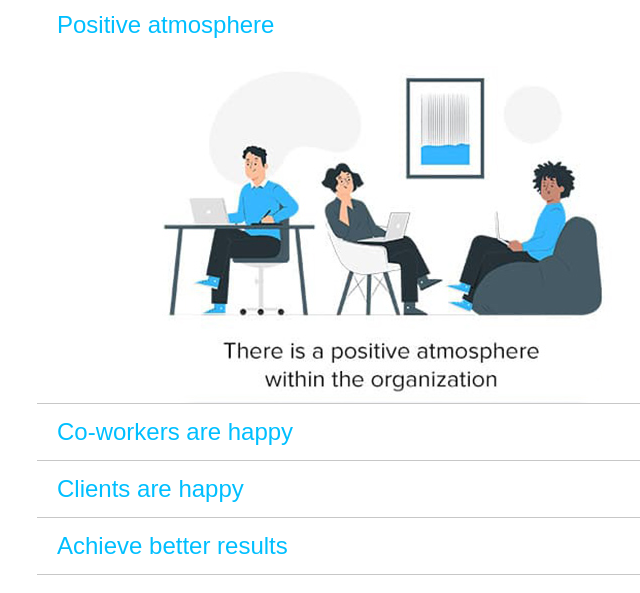
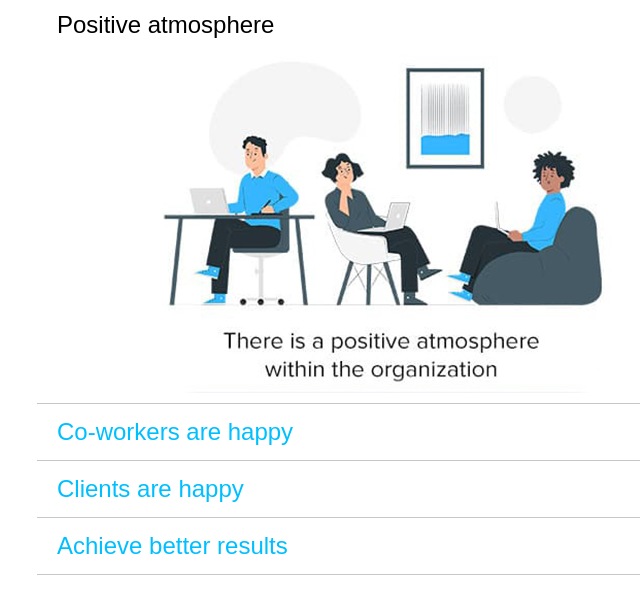
Before and after one commit to ankmsn/cssBayan, a plain HTML site: page cssBayan/index.html in a window 1280 px wide. Shown: the part 85-678 px from the top of the page, without its empty margins (253-893 px from the left). Drawn offline with Linux system fonts and the light colour scheme.

Commit message:
feat: finish desctop version (Sun, Mar 12, 2023 06:28:06 PM)

```diff
--- a/cssBayan/index.html
+++ b/cssBayan/index.html
@@ -18,9 +18,10 @@
             <label class="bayan-title" for="bayan-1">
                 <p>Positive atmosphere</p>
                 <div class="icon"></div>
+                <img src="/cssBayan/src/img/1.jpg" alt="img-1" class="bayan-img">
             </label>
 
-            <img src="/cssBayan/src/img/1.jpg" alt="img-1" class="bayan-img">
+
         </div>
 
         <div class="bayan-item">
@@ -28,8 +29,9 @@
             <label class="bayan-title" for="bayan-2">
                 <p>Co-workers are happy</p>
                 <div class="icon"></div>
+                <img src="/cssBayan/src/img/2.jpg" alt="img-1" class="bayan-img">
             </label>
-            <img src="/cssBayan/src/img/2.jpg" alt="img-1" class="bayan-img">
+
         </div>
 
         <div class="bayan-item">
@@ -37,18 +39,20 @@
             <label class="bayan-title" for="bayan-3">
                 <p>Clients are happy</p>
                 <div class="icon"></div>
+                <img src="/cssBayan/src/img/3.jpg" alt="img-1" class="bayan-img">
             </label>
 
-            <img src="/cssBayan/src/img/3.jpg" alt="img-1" class="bayan-img">
+
         </div>
         <div class="bayan-item">
             <input class="bayan-input" type="radio" name="bayan" id="bayan-4">
             <label class="bayan-title" for="bayan-4">
                 <p>Achieve better results</p>
                 <div class="icon"></div>
+                <img src="/cssBayan/src/img/4.jpg" alt="img-1" class="bayan-img">
             </label>
 
-            <img src="/cssBayan/src/img/4.jpg" alt="img-1" class="bayan-img">
+
         </div>
 
 
--- a/cssBayan/style.css
+++ b/cssBayan/style.css
@@ -37,8 +37,14 @@ h1 {
 
 }
 
+p {
+    display:block;
+    width: 97.5%;
+}
+
 .bayan-title {
     display: flex;
+    flex-wrap: wrap;
     justify-content: space-between;
     align-items: center;
     padding: 10px 20px;
@@ -46,7 +52,7 @@ h1 {
     cursor: pointer;
 }
 
-.bayan-title:hover ~ .bayan-img{
+.bayan-title:hover .bayan-img{
     max-height: 100vh;
 
 }
@@ -72,12 +78,16 @@ opacity: 0;
     position: absolute;
    }
 
-.bayan-input:checked ~ .bayan-img {
+.bayan-input:checked ~ .bayan-title .bayan-img {
     max-height: 100vh;
 }
 
 .bayan-input:checked ~ .bayan-title .icon {
     transform: rotate(45deg);
+}
+
+.bayan-input:checked ~ .bayan-title {
+    color: black;
 }
 
 
```
